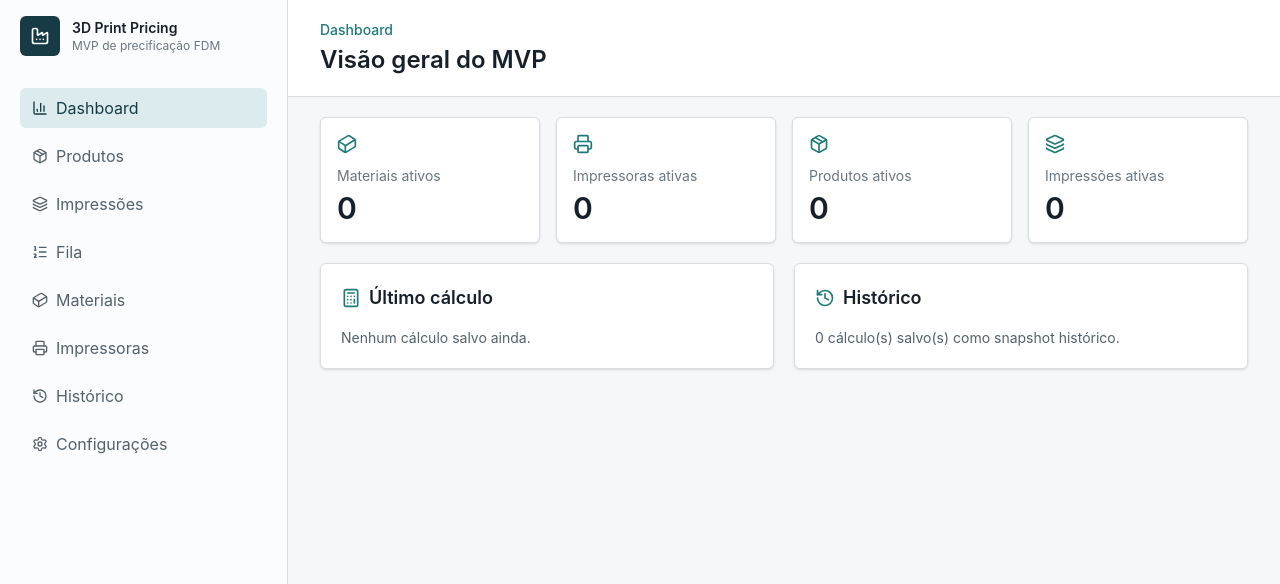
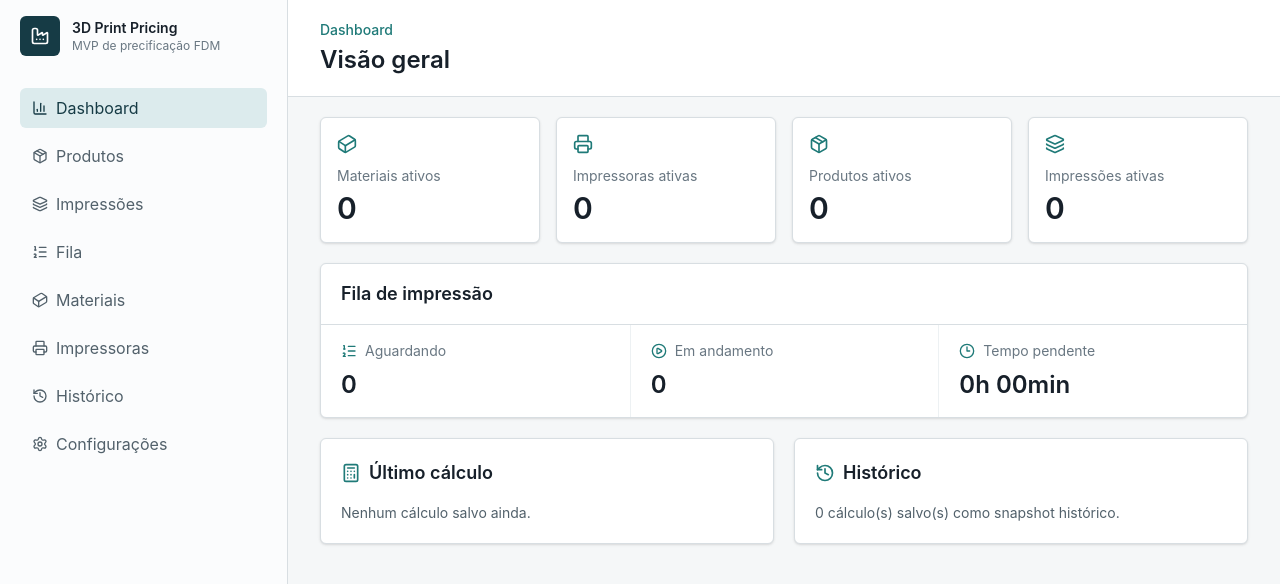
Before and after one commit to dougllima/3d-print-pricing, a React (Vite) app: page / in a window 1280 px wide. Shown: the top 584 px of the page. Built offline with nearby package versions, Linux system fonts and the light colour scheme.

Commit message:
feat: add print queue overview to dashboard

```diff
--- a/src/features/dashboard/DashboardPage.tsx
+++ b/src/features/dashboard/DashboardPage.tsx
@@ -1,4 +1,15 @@
-import { AlertTriangle, Calculator, Cuboid, History, Layers3, Package, Printer } from 'lucide-react'
+import {
+  AlertTriangle,
+  Calculator,
+  Clock3,
+  Cuboid,
+  History,
+  Layers3,
+  ListOrdered,
+  Package,
+  PlayCircle,
+  Printer,
+} from 'lucide-react'
 import { useEffect, useMemo, useState } from 'react'
 
 import { useRepositories } from '@/app/useRepositories'
@@ -7,9 +18,12 @@ import type {
   Material,
   Printer as PrinterType,
   PrintProfile,
+  PrintQueueItem,
   Product,
 } from '@/shared/types'
-import { isMaterialLowStock } from '@/shared/utils'
+import { formatMinutes, isMaterialLowStock } from '@/shared/utils'
+
+import { createDashboardQueueSummary } from './dashboardQueueSummary'
 
 type DashboardData = {
   calculations: CostCalculation[]
@@ -17,6 +31,7 @@ type DashboardData = {
   printers: PrinterType[]
   printProfiles: PrintProfile[]
   products: Product[]
+  queueItems: PrintQueueItem[]
 }
 
 const currencyFormatter = new Intl.NumberFormat('pt-BR', {
@@ -34,6 +49,13 @@ const emptyDashboardData: DashboardData = {
   printers: [],
   printProfiles: [],
   products: [],
+  queueItems: [],
+}
+
+const deadlineStatusClassNames = {
+  overdue: 'bg-[#f6e4e1] text-[#9f2a1d]',
+  today: 'bg-[#fff2cc] text-[#7a5300]',
+  tomorrow: 'bg-[#e9f3ff] text-[#1f4f82]',
 }
 
 function formatWeight(weightGrams: number | undefined) {
@@ -53,10 +75,11 @@ export function DashboardPage() {
       repositories.products.list(),
       repositories.printProfiles.list(),
       repositories.costCalculations.list(),
+      repositories.printQueue.list(),
     ])
-      .then(([materials, printers, products, printProfiles, calculations]) => {
+      .then(([materials, printers, products, printProfiles, calculations, queueItems]) => {
         if (shouldUpdate) {
-          setData({ calculations, materials, printers, printProfiles, products })
+          setData({ calculations, materials, printers, printProfiles, products, queueItems })
         }
       })
       .catch(() => {
@@ -73,6 +96,7 @@ export function DashboardPage() {
     repositories.materials,
     repositories.printers,
     repositories.printProfiles,
+    repositories.printQueue,
     repositories.products,
   ])
 
@@ -96,7 +120,17 @@ export function DashboardPage() {
     [data.materials],
   )
 
-  const metrics = [
+  const queueSummary = useMemo(
+    () =>
+      createDashboardQueueSummary({
+        printProfiles: data.printProfiles,
+        products: data.products,
+        queueItems: data.queueItems,
+      }),
+    [data.printProfiles, data.products, data.queueItems],
+  )
+
+  const catalogMetrics = [
     {
       icon: Cuboid,
       label: 'Materiais ativos',
@@ -119,15 +153,25 @@ export function DashboardPage() {
     },
   ]
 
+  const queueMetrics = [
+    { icon: ListOrdered, label: 'Aguardando', value: queueSummary.queuedCount },
+    { icon: PlayCircle, label: 'Em andamento', value: queueSummary.startedCount },
+    {
+      icon: Clock3,
+      label: 'Tempo pendente',
+      value: formatMinutes(queueSummary.pendingPrintTimeMinutes),
+    },
+  ]
+
   return (
     <div className="space-y-5">
       <header className="border-b border-[#d8dee2] bg-white px-5 py-5 md:px-8">
         <p className="text-sm font-medium text-[#1f7a78]">Dashboard</p>
-        <h1 className="mt-1 text-2xl font-semibold text-[#17202a]">Visão geral do MVP</h1>
+        <h1 className="mt-1 text-2xl font-semibold text-[#17202a]">Visão geral</h1>
       </header>
 
       <section className="grid gap-4 px-5 md:grid-cols-4 md:px-8">
-        {metrics.map((metric) => {
+        {catalogMetrics.map((metric) => {
           const Icon = metric.icon
 
           return (
@@ -141,6 +185,69 @@ export function DashboardPage() {
             </article>
           )
         })}
+      </section>
+
+      <section className="px-5 md:px-8">
+        <div className="overflow-hidden rounded-md border border-[#d8dee2] bg-white shadow-sm">
+          <div className="flex flex-wrap items-center justify-between gap-2 border-b border-[#d8dee2] px-5 py-4">
+            <h2 className="text-lg font-semibold text-[#17202a]">Fila de impressão</h2>
+            {queueSummary.overdueCount > 0 && (
+              <span className="rounded-md bg-[#f6e4e1] px-2 py-1 text-xs font-medium text-[#9f2a1d]">
+                {queueSummary.overdueCount} atrasada(s)
+              </span>
+            )}
+          </div>
+          <div className="grid md:grid-cols-3">
+            {queueMetrics.map((metric, index) => {
+              const Icon = metric.icon
+
+              return (
+                <div
+                  className={`px-5 py-4 ${index > 0 ? 'border-t border-[#edf1f3] md:border-l md:border-t-0' : ''}`}
+                  key={metric.label}
+                >
+                  <div className="flex items-center gap-2 text-[#697782]">
+                    <Icon className="h-4 w-4 text-[#1f7a78]" aria-hidden="true" />
+                    <span className="text-sm">{metric.label}</span>
+                  </div>
+                  <p className="mt-2 text-2xl font-semibold text-[#17202a]">{metric.value}</p>
+                </div>
+              )
+            })}
+          </div>
+
+          {queueSummary.urgentItems.length > 0 && (
+            <div className="border-t border-[#d8dee2] px-5 py-4">
+              <div className="flex items-center gap-2">
+                <AlertTriangle className="h-4 w-4 text-[#8a6100]" aria-hidden="true" />
+                <h3 className="text-sm font-semibold text-[#17202a]">
+                  Prazos que precisam de atenção
+                </h3>
+              </div>
+              <ul className="mt-3 grid gap-2 lg:grid-cols-2">
+                {queueSummary.urgentItems.slice(0, 4).map((item) => (
+                  <li
+                    className="flex items-center justify-between gap-3 rounded-md border border-[#edf1f3] bg-[#fbfcfd] px-3 py-2 text-sm"
+                    key={item.id}
+                  >
+                    <div className="min-w-0">
+                      <p className="truncate font-medium text-[#17202a]">{item.productName}</p>
+                      <p className="truncate text-xs text-[#697782]">{item.printProfileName}</p>
+                    </div>
+                    <div className="shrink-0 text-right">
+                      <span
+                        className={`inline-flex rounded-md px-2 py-1 text-xs font-medium ${deadlineStatusClassNames[item.deadlineStatus]}`}
+                      >
+                        {item.statusLabel}
+                      </span>
+                      <p className="mt-1 text-xs text-[#697782]">{item.deadlineLabel}</p>
+                    </div>
+                  </li>
+                ))}
+              </ul>
+            </div>
+          )}
+        </div>
       </section>
 
       {lowStockMaterials.length > 0 && (
--- /dev/null
+++ b/src/features/dashboard/dashboardQueueSummary.ts
@@ -0,0 +1,108 @@
+import type { PrintProfile, PrintQueueItem, Product } from '@/shared/types'
+
+import {
+  createPrintQueueDeadlineInfo,
+  type PrintQueueDeadlineStatus,
+} from '../print-queue/printQueueDeadline'
+
+export type DashboardQueueUrgentItem = {
+  deadlineLabel: string
+  deadlineStatus: 'overdue' | 'today' | 'tomorrow'
+  id: string
+  printProfileName: string
+  productName: string
+  statusLabel: string
+}
+
+export type DashboardQueueSummary = {
+  overdueCount: number
+  pendingPrintTimeMinutes: number
+  queuedCount: number
+  startedCount: number
+  urgentItems: DashboardQueueUrgentItem[]
+}
+
+function findById<TEntity extends { id: string }>(items: TEntity[], id?: string) {
+  if (id === undefined) {
+    return undefined
+  }
+
+  return items.find((item) => item.id === id)
+}
+
+function getPrintRunTimeMinutes(item: PrintQueueItem, printProfiles: PrintProfile[]) {
+  const printProfile = findById(printProfiles, item.printProfileId)
+  const printRun = printProfile?.printRuns.find((run) => run.id === item.printRunId)
+
+  return (
+    printRun?.plates.reduce((totalMinutes, plate) => totalMinutes + plate.printTimeMinutes, 0) ?? 0
+  )
+}
+
+function isPendingQueueItem(item: PrintQueueItem) {
+  return item.isActive && (item.status === 'queued' || item.status === 'started')
+}
+
+function isUrgentDeadlineStatus(
+  status: PrintQueueDeadlineStatus,
+): status is DashboardQueueUrgentItem['deadlineStatus'] {
+  return status === 'overdue' || status === 'today' || status === 'tomorrow'
+}
+
+export function createDashboardQueueSummary(input: {
+  printProfiles: PrintProfile[]
+  products: Product[]
+  queueItems: PrintQueueItem[]
+  referenceDate?: Date
+}): DashboardQueueSummary {
+  const pendingItems = input.queueItems.filter(isPendingQueueItem)
+  const urgentQueueItems = pendingItems
+    .flatMap((item) => {
+      const deadline = createPrintQueueDeadlineInfo(item.deadline, input.referenceDate)
+
+      return isUrgentDeadlineStatus(deadline.status)
+        ? [
+            {
+              deadlineLabel: deadline.dateLabel,
+              deadlineStatus: deadline.status,
+              item,
+              statusLabel: deadline.statusLabel,
+            },
+          ]
+        : []
+    })
+    .toSorted((first, second) => {
+      const deadlineComparison = (first.item.deadline ?? '').localeCompare(second.item.deadline ?? '')
+
+      return deadlineComparison === 0
+        ? first.item.position - second.item.position
+        : deadlineComparison
+    })
+
+  return {
+    overdueCount: urgentQueueItems.filter(
+      ({ deadlineStatus }) => deadlineStatus === 'overdue',
+    ).length,
+    pendingPrintTimeMinutes: pendingItems.reduce(
+      (totalMinutes, item) => totalMinutes + getPrintRunTimeMinutes(item, input.printProfiles),
+      0,
+    ),
+    queuedCount: pendingItems.filter((item) => item.status === 'queued').length,
+    startedCount: pendingItems.filter((item) => item.status === 'started').length,
+    urgentItems: urgentQueueItems.map(
+      ({ deadlineLabel, deadlineStatus, item, statusLabel }) => {
+      const printProfile = findById(input.printProfiles, item.printProfileId)
+      const product = findById(input.products, printProfile?.productId)
+
+      return {
+        deadlineLabel,
+        deadlineStatus,
+        id: item.id,
+        printProfileName: printProfile?.name ?? 'Impressão não encontrada',
+        productName: product?.name ?? 'Produto avulso',
+        statusLabel,
+      }
+      },
+    ),
+  }
+}
```
Also changed, not shown: 2 other files (tests, documents, lock files or other folders).
